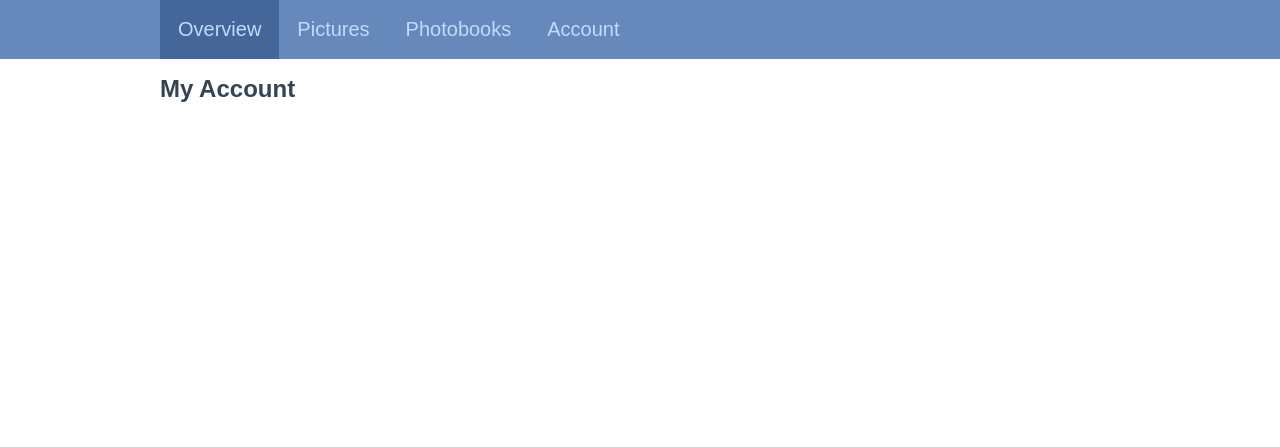
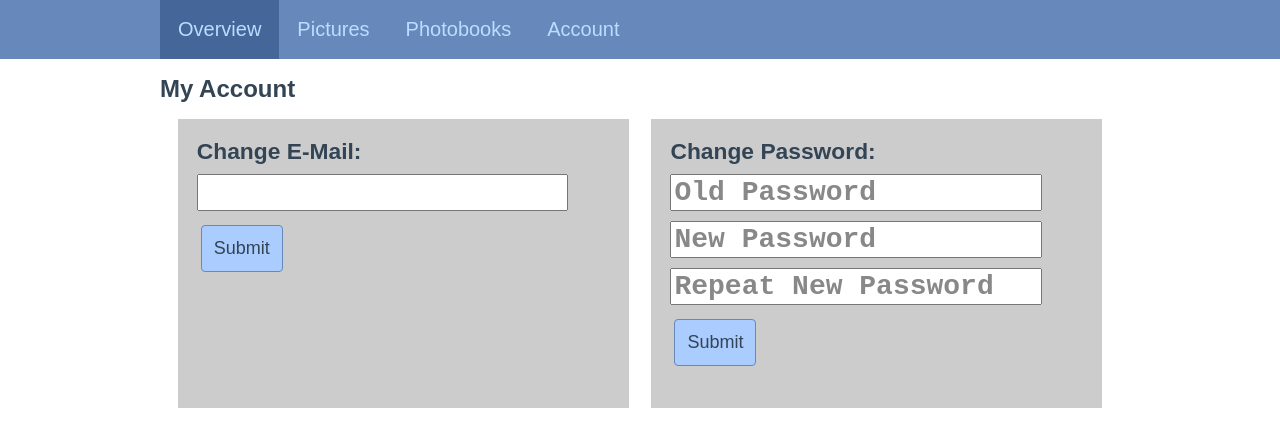
Before and after one commit to thomas-hoer/online-fotobook-creator, a PHP site: page /php/private/account?s=1 in a window 1280 px wide. Shown: the part 49-496 px from the top of the page. Run offline with PHP 8.4, Linux system fonts and the light colour scheme; data that the repository does not hold is empty.

Commit message:
User can update his account data

```diff
--- a/src/css/intern.css
+++ b/src/css/intern.css
@@ -80,27 +80,48 @@ body{
 .body a:hover,input[type="submit"]:hover{
 	background-color:#BDF;
 }
-.boxes{
+.boxes3{
 	text-align:center;
 }
-.box{
+.boxes3>.box{
 	margin-left:1%;
 	margin-right:1%;
-	display:inline-block;
-	width:30%;
+	padding:2%;
+	display:inline-table;
+	width:26%;
 	background-color:#CCC;
 	min-height:250px;
 }
 .box>.boxheader{
-	margin-left:5%;
-	margin-right:5%;
-	margin-top:5%;
+	margin-bottom:2%;
 	text-align:left;
 	font-weight:bold;
 	font-size:190%;
 }
+.boxes2{
+	text-align:center;
+}
+.boxes2>.box{
+	margin-left:1%;
+	margin-right:1%;
+	padding:2%;
+	display:inline-table;
+	width:43%;
+	background-color:#CCC;
+	min-height:250px;
+}
 .box>img{
 	margin:4%;
+}
+.box>input[type="text"],.box>input[type="password"]{
+	font-size: 28px;
+	width:90%;
+	margin-bottom:10px;
+	font-family:'Courier New','Arial',sans-serif;
+	font-weight: bold;
+}
+form.box{
+	text-align:left;
 }
 textarea{
 	width:100%;
@@ -112,6 +133,7 @@ textarea{
 	display:block;
 	padding:10px;
 	color:#354;
+	margin-bottom:6px;
 }
 .msg-fail{
 	background-color:#FAA;
@@ -120,4 +142,5 @@ textarea{
 	display:block;
 	padding:10px;
 	color:#534;
+	margin-bottom:6px;
 }
--- a/src/js/intern.js
+++ b/src/js/intern.js
@@ -1,4 +1,44 @@
 var accountMenuActive = false;
+function setPassword(classname, text){
+	var dsptext = text;
+	var password = $(classname);
+	password.css({'color':'#888'});
+	password.val(text);
+	password.attr('type','text');
+	password.one( 'focus', function() {
+		password.css({'color':'black','background-color':'white'});
+		password.val('');
+		password.attr('type','password');
+	});
+	password.focusout(function(){
+		if($(classname).val()==''){
+			setPassword(classname, text);
+		}
+	});
+
+}
+function checkForm(){
+	var result = true;
+	if($('.pw1').val() != $('.pw2').val()){
+		result = false;
+		$('.pw1').css({'background-color':'#FBB'});
+		$('.pw2').css({'background-color':'#FBB'});
+	}
+	if($('.pw').val() == '' || $('.pw').val()=='Old Password'){
+		result = false;
+		$('.pw').css({'background-color':'#FBB'});
+	}
+	if($('.pw1').val() == '' || $('.pw1').val()=='New Password'){
+		result = false;
+		$('.pw1').css({'background-color':'#FBB'});
+	}
+	if($('.pw2').val() == '' || $('.pw2').val()=='Repeat New Password'){
+		result = false;
+		$('.pw2').css({'background-color':'#FBB'});
+	}
+	return result;
+}
+
 function toogleAccountMenu(){
 	if(accountMenuActive == true){
 		$('.account-menu').slideUp(150);
@@ -32,7 +72,10 @@ function initWindow(){
 	}else if(width < 352){
 		$('.content').css({'width': (width-30)+'px','padding':'14px'});*/
 	}
-
+	setPassword('.pw','Old Password');
+	setPassword('.pw1','New Password');
+	setPassword('.pw2','Repeat New Password');
+	$('.pwform').on("submit",checkForm);
 }
 
 $(document).ready(initWindow);
--- a/src/php/private/account.php
+++ b/src/php/private/account.php
@@ -5,8 +5,35 @@ printHead();
 		<h1>
 			My Account
 		</h1>
-		<p>
-		</p>
+		<div class="boxes2">
+			<form action="account" method="post" class="box">
+				<div class="boxheader">Change E-Mail:</div>
+				<?php
+				if($_REQUEST['type']=='account-mail'){
+					if($sendOK){echo '<div class="msg-success">The update of your new E-Mail was successfull</div>';}
+					if(!$sendOK){echo '<div class="msg-fail">The update of your new E-Mail was not successfull</div>';}
+				}
+				?>
+				<input type="hidden" name="type" value="account-mail"/>
+				<input type="text" name="mail" value="<?php echo $User->Mail; ?>"/>
+				<input type="submit" value="Submit"/>
+			</form>
+			<form action="account" method="post" class="box pwform">
+				<div class="boxheader">Change Password:</div>
+				<?php
+				if($_REQUEST['type']=='account-pw'){
+					if($sendOK){echo '<div class="msg-success">The update of your Password was successfull</div>';}
+					if(!$sendOK){echo '<div class="msg-fail">The update of your Password was not successfull</div>';}
+				}
+				?>
+				<input type="hidden" name="type" value="account-pw"/>
+				<input type="password" name='pw' class="pw" value=""/>
+				<input type="password" name='pw1' class="pw1" value=""/>
+				<input type="password" name='pw2' class="pw2" value=""/>
+				<input type="submit" value="Submit"/>
+			</form>
+		</div>
+
 <?php
 printFoot();
 ?>
--- a/src/php/private/index.php
+++ b/src/php/private/index.php
@@ -15,7 +15,7 @@ printHead();
 		<h2>
 			Latest Galleries
 		</h2>
-		<div class="boxes">
+		<div class="boxes3">
 			<div class="box">
 				<div class="boxheader">wtf</div>
 				<img src="gfx/logo_small.png" class="logo"/>
--- a/src/php/public/register.php
+++ b/src/php/public/register.php
@@ -8,7 +8,7 @@
 	</head>
 	<body>
 		<div class="logo">
-			<a href="/"><img src="gfx/logo_small.png" class="logoimg" /></a>
+			<a href="index"><img src="gfx/logo_small.png" class="logoimg" /></a>
 			<div class="title">
 				Register for <br/>
 				Online Fotobook Creator
```
Also changed, not shown: src/php/action.php (+28 -2 lines), src/php/sql.php (+6 -2 lines).
